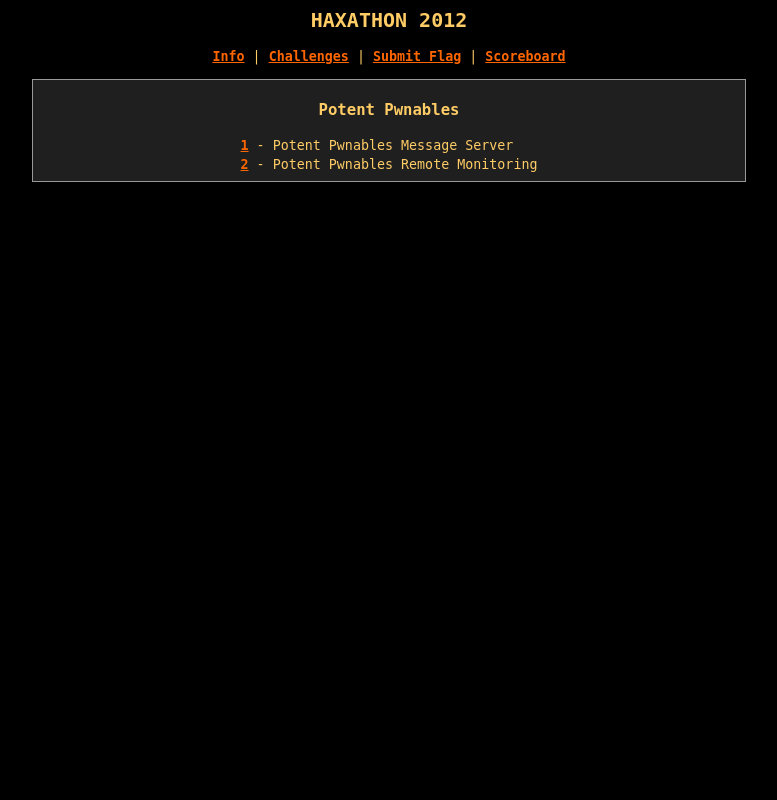
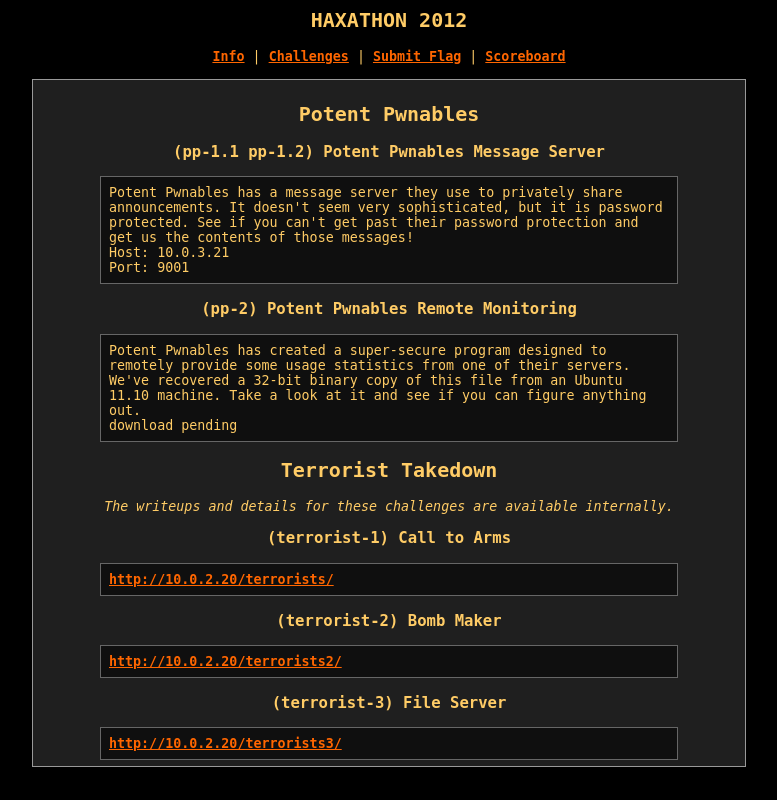
Before and after one commit to endeav0r/haxathon2012, a PHP site: page /?challenges in a window 1280 px wide. Shown: the whole page, without its empty margins (251-1028 px from the left). Run offline with PHP 8.4, Linux system fonts and the light colour scheme; some libraries are stand-ins or nearby versions.

Commit message:
numerous changes to the website

```diff
--- a/web/includes/include.php
+++ b/web/includes/include.php
@@ -2,11 +2,31 @@
 
 define('DB_NAME', 'Oer3ajaPiz2IuCei.db');
 
-function hashpass ($plaintext) {
+function hashpass ($plaintext)
+{
     $rolling = '';
     for ($i = 0; $i < 16; $i++)
         $rolling = md5($rolling . $plaintext);
     return $rolling;
 }
 
+function message ($title, $message, $back, $redirect)
+{
+    global $template;
+
+    $template->setvar('message.title', $title);
+    $template->setvar('message.message', $message);
+    if ($back)
+        $template->setvar('message.back', '<a href="javascript:history.go(-1)">Back</a>');
+    else
+        $template->setvar('message.back', '');
+    if ($redirect)
+        $template->setvar('message.redirect',
+            'Click <a href="'.$redirect.'">here</a> to continue');
+    else
+        $template->setvar('message.redirect', '');
+    echo $template->parse('message');
+    die();
+}
+
 ?>
--- a/web/index.php
+++ b/web/index.php
@@ -11,6 +11,8 @@ if (isset($_REQUEST['challenges']))
     include 'm/challenges.php';
 elseif (isset($_REQUEST['scoreboard']))
     include 'm/scoreboard.php';
+elseif (isset($_REQUEST['submit']))
+    include 'm/submit.php';
 else
     include 'm/info.php';
 
--- a/web/style.css
+++ b/web/style.css
@@ -1,10 +1,10 @@
 body {
     background: #000000;
-    color: #ffcc66;
 }
 
-body, td, div {
+body, td, div, input {
     font-family: Monospace, Courier New;
+    color: #ffcc66;
     font-size: 10pt;
 }
 
@@ -18,6 +18,11 @@ a:link, a:visited, a:active {
     text-align: center:
 }
 
+input {
+    background: #000;
+    border: 1px solid #999;
+}
+
 #content {
     width: 700px;
     text-align: left;
@@ -28,5 +33,19 @@ a:link, a:visited, a:active {
 }
 
 p {
-    margin-top: 0;
+    margin: 0;
 }
+
+.box_wrapper {
+    width: 100%;
+    text-align: center;
+}
+
+.box {
+    text-align: left;
+    width: 80%;
+    background: #0f0f0f;
+    padding: 8px;
+    border: 1px solid #666;
+    margin: 0 auto;
+}
--- a/web/templates/challenges.tpl
+++ b/web/templates/challenges.tpl
@@ -1,15 +1,40 @@
-<h3 align="center">Potent Pwnables</h3>
-<table align="center">
-    <tr>
-        <td>
-            <a href="./?challenges&c=1"><strong>1</strong></a>
-            - Potent Pwnables Message Server
-        </td>
-    </tr>
-    <tr>
-        <td>
-            <a href="./?challenges&c=2"><strong>2</strong></a>
-            - Potent Pwnables Remote Monitoring
-        </td>
-    </tr>
-</table>
+<h2 align="center">Potent Pwnables</h2>
+
+<h3 align="center">(pp-1.1 pp-1.2) Potent Pwnables Message Server</h3>
+<div class="box_wrapper"><div class="box">
+<p>Potent Pwnables has a message server they use to privately share
+announcements. It doesn't seem very sophisticated, but it is password protected.
+See if you can't get past their password protection and get us the contents of
+those messages!</p>
+<p>Host: 10.0.3.21</p>
+<p>Port: 9001</p>
+</div></div>
+
+<h3 align="center">(pp-2) Potent Pwnables Remote Monitoring</h3>
+<div class="box_wrapper"><div class="box">
+<p>Potent Pwnables has created a super-secure program designed to remotely
+provide some usage statistics from one of their servers. We've recovered a
+32-bit binary copy of this file from an Ubuntu 11.10 machine. Take a look at it
+and see if you can figure anything out.</p>
+<p>download pending</p>
+</div></div>
+
+<h2 align="center">Terrorist Takedown</h2>
+
+<p align="center"><em>The writeups and details for these challenges are available
+internally.</em></p>
+
+<h3 align="center">(terrorist-1) Call to Arms</h3>
+<div class="box_wrapper"><div class="box">
+<p><a href="http://10.0.2.20/terrorists/">http://10.0.2.20/terrorists/</a></p>
+</div></div>
+
+<h3 align="center">(terrorist-2) Bomb Maker</h3>
+<div class="box_wrapper"><div class="box">
+<p><a href="http://10.0.2.20/terrorists2/">http://10.0.2.20/terrorists2/</a></p>
+</div></div>
+
+<h3 align="center">(terrorist-3) File Server</h3>
+<div class="box_wrapper"><div class="box">
+<p><a href="http://10.0.2.20/terrorists3/">http://10.0.2.20/terrorists3/</a></p>
+</div></div>
--- /dev/null
+++ b/web/templates/scoreboard_item2.tpl
@@ -0,0 +1,5 @@
+    <tr>
+        <td style="border-top: 1px solid #999;">{challenge.name}</td>
+        <td align="center" style="border-top: 1px solid #999;">{challenge.points}</td>
+        <td align="center" style="border-top: 1px solid #999;">{challenge.completed_by}</td>
+    </tr>
```
Also changed, not shown: web/m/scoreboard.php (+45 -3 lines), web/m/submit.php (added, +51 -0 lines), web/templates/info.tpl (+25 -1 lines), web/templates/message.tpl (added, +16 -0 lines), web/templates/scoreboard.tpl (added, +23 -0 lines), web/templates/scoreboard_item.tpl (added, +10 -0 lines), web/templates/submit.tpl (+11 -4 lines), web/Oer3ajaPiz2IuCei.db.
